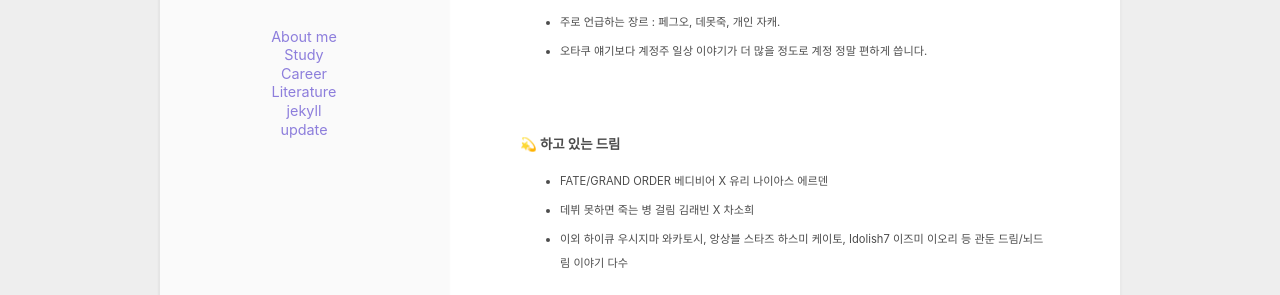
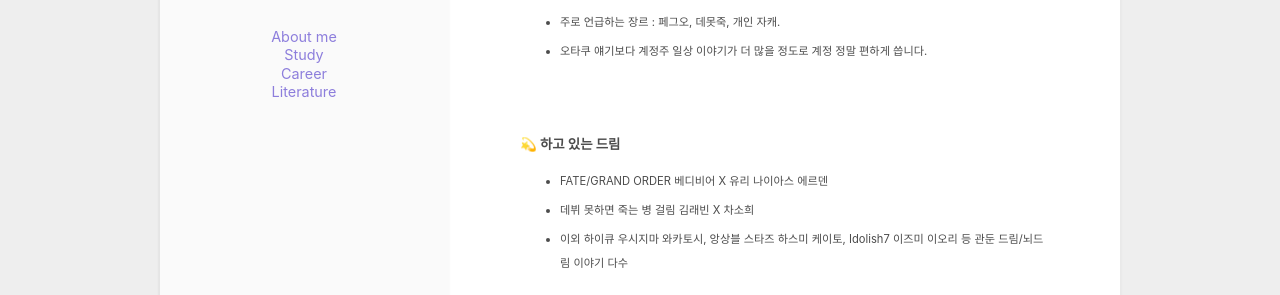
Before and after one commit to linder0772/linder0772.github.io, a Jekyll site: the page built from aboutme.md, in a window 1280 px wide. Shown: the part 330-625 px from the top of the page. Built offline with Jekyll 4.4.1, drawn with Linux system fonts in a browser that asks for light colours.

Commit message:
Update header.html

```diff
--- a/_includes/header.html
+++ b/_includes/header.html
@@ -29,16 +29,7 @@
         </li>
       </ul>
       {% endfor %}
-      {% for category in site.categories %}
-      {% capture cat_name %}{{ category | first }}{% endcapture %}
-      <ul class="nav_list">
-        <li class="nav_item">
-          <a href="{{ site.baseurl }}/categories/{{ cat_name }}" id="aa">{{ cat_name }}
-            <!-- ({{ category | last | size }}) -->
-          </a>
-        </li>
-      </ul>
-      {% endfor %}
+
     </nav>
   </div>
 
```
